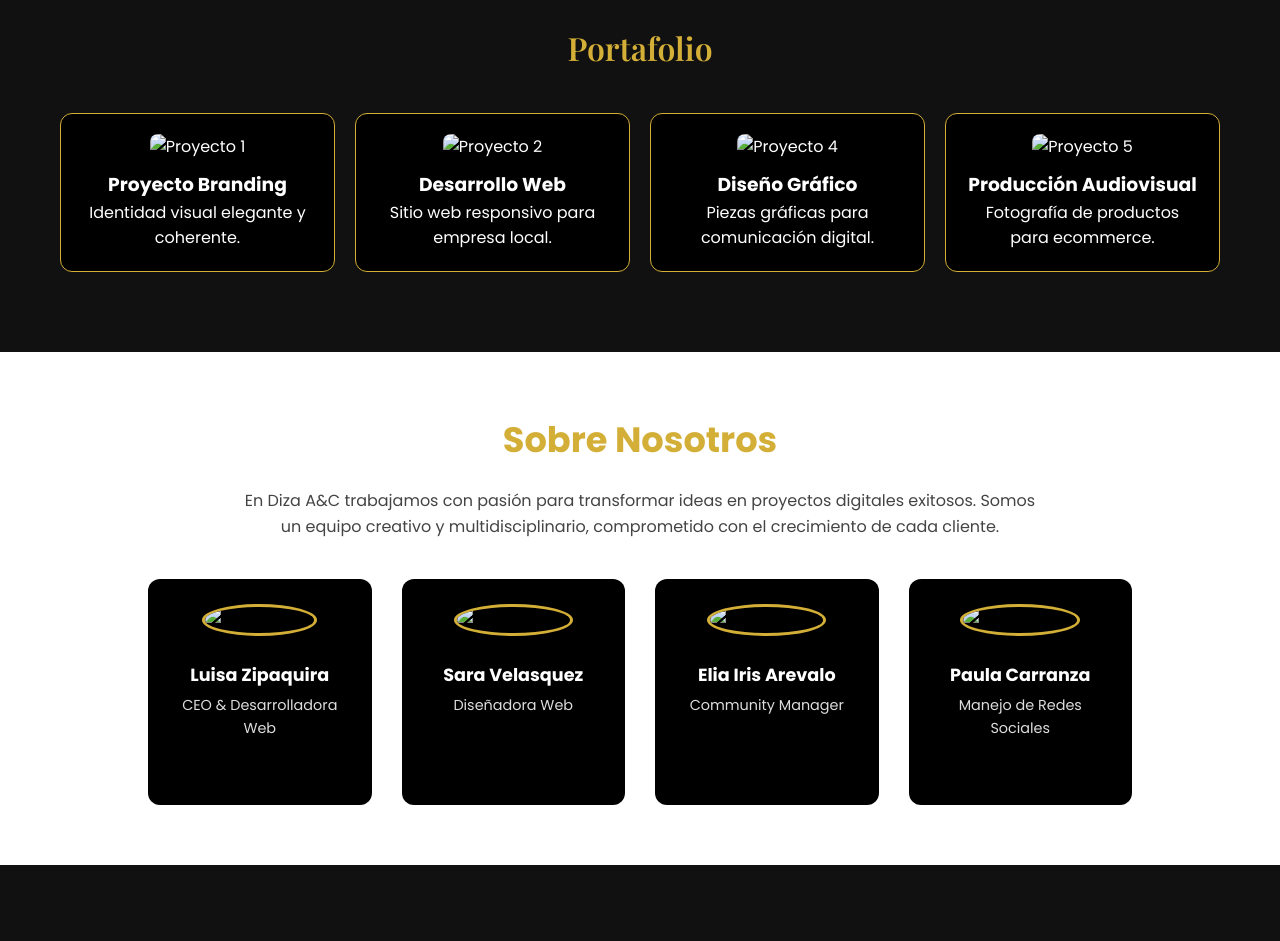
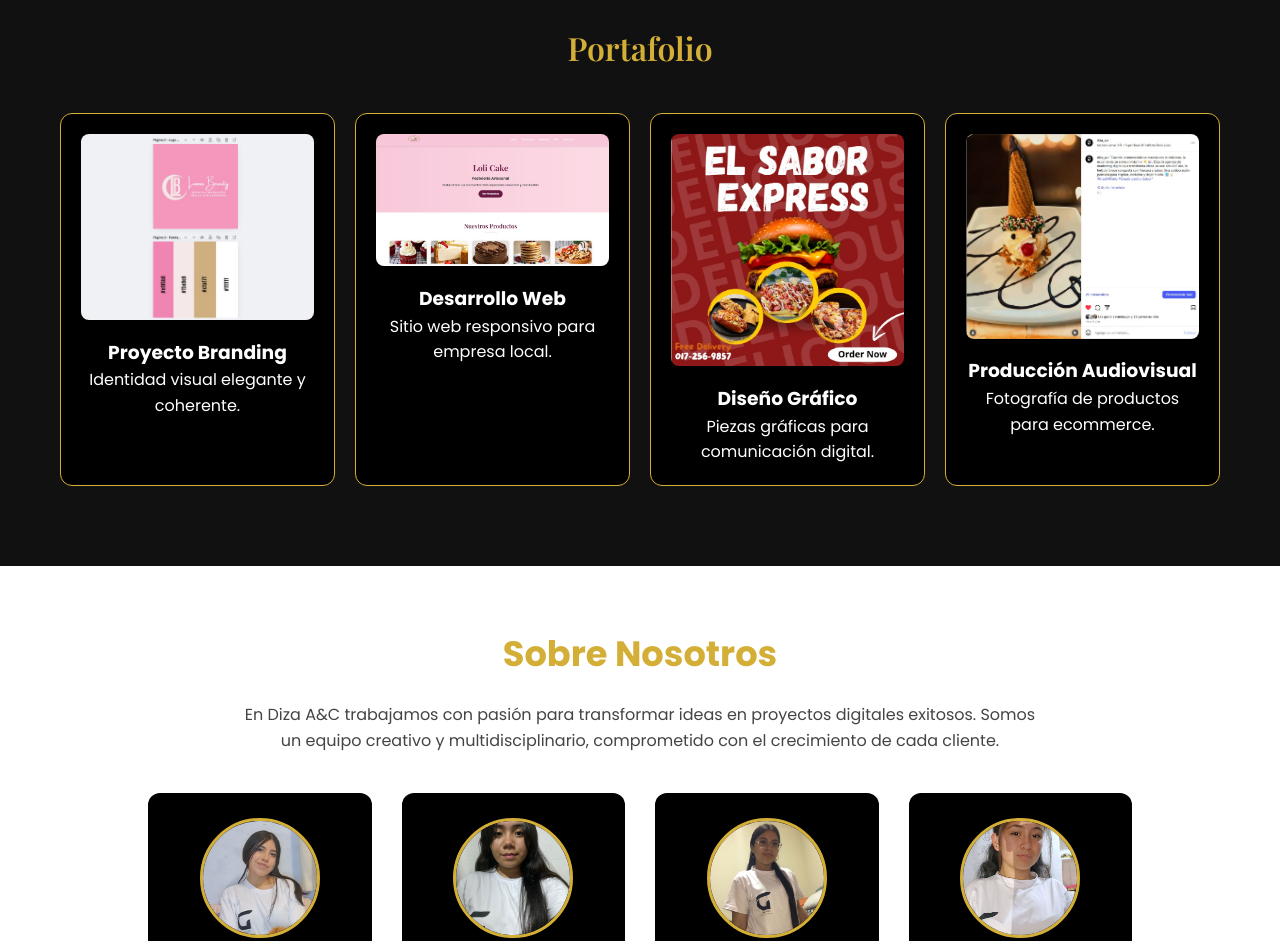
Before and after one commit to DizaA-C/diza, a plain HTML site: page index.html in a window 1280 px wide. Shown: the part 1300-2241 px from the top of the page. Drawn offline with nearby package versions, Linux system fonts and the light colour scheme; files whose address does not match are found by name.

Commit message:
Update index.html

```diff
--- a/index.html
+++ b/index.html
@@ -73,22 +73,22 @@
     <h2 class="section-title">Portafolio</h2>
     <div class="grid portfolio">
       <div class="card">
-        <img src="img/Identidad.jpg" alt="Proyecto 1">
+        <img src="Identidad.jpg" alt="Proyecto 1">
         <h3>Proyecto Branding</h3>
         <p>Identidad visual elegante y coherente.</p>
       </div>
       <div class="card">
-        <img src="img/Index.jpg" alt="Proyecto 2">
+        <img src="Index.jpg" alt="Proyecto 2">
         <h3>Desarrollo Web</h3>
         <p>Sitio web responsivo para empresa local.</p>
       </div>
       <div class="card">
-        <img src="img/Express.jpg" alt="Proyecto 4">
+        <img src="Express.jpg" alt="Proyecto 4">
         <h3>Diseño Gráfico</h3>
         <p>Piezas gráficas para comunicación digital.</p>
       </div>
       <div class="card">
-        <img src="img/Visual.jpg" alt="Proyecto 5">
+        <img src="Visual.jpg" alt="Proyecto 5">
         <h3>Producción Audiovisual</h3>
         <p>Fotografía de productos para ecommerce.</p>
       </div>
@@ -107,22 +107,22 @@
 
     <div class="team">
       <div class="member">
-        <img src="img/Luisa (2).jpeg" alt="Integrante 1">
+        <img src="Luisa (2).jpeg" alt="Integrante 1">
         <h3>Luisa Zipaquira</h3>
         <p>CEO & Desarrolladora Web</p>
       </div>
       <div class="member">
-        <img src="img/sara.jpeg" alt="Integrante 2">
+        <img src="sara.jpeg" alt="Integrante 2">
         <h3>Sara Velasquez</h3>
         <p>Diseñadora Web</p>
       </div>
       <div class="member">
-        <img src="img/Iris.jpeg" alt="Integrante 3">
+        <img src="Iris.jpeg" alt="Integrante 3">
         <h3>Elia Iris Arevalo</h3>
         <p>Community Manager</p>
       </div>
       <div class="member">
-        <img src="img/paula.jpeg" alt="Integrante 4">
+        <img src="paula.jpeg" alt="Integrante 4">
         <h3>Paula Carranza</h3>
         <p>Manejo de Redes Sociales</p>
       </div>
```
